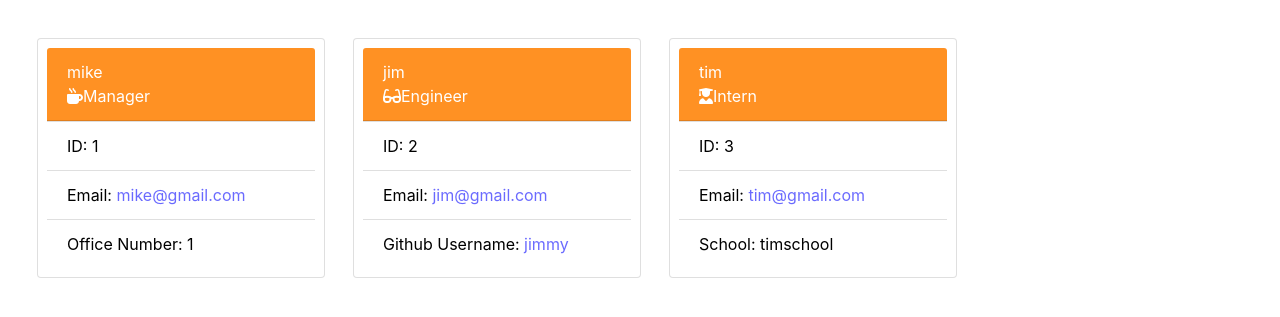
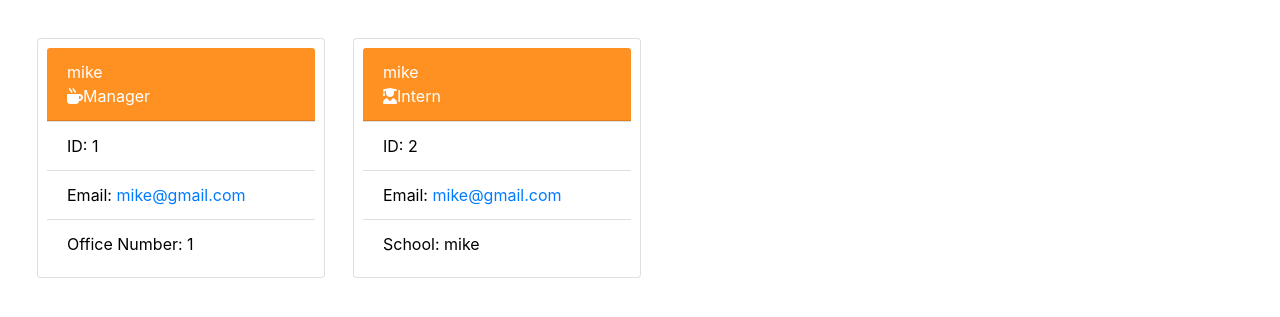
Before and after one commit to michaelreyes10/work-profile-generator, a website: page outcome/generated-output.html in a window 1280 px wide. Shown: the part 89-406 px from the top of the page. Drawn offline with nearby package versions, Linux system fonts and the light colour scheme.

Commit message:
fixed gen-page links

```diff
--- a/outcome/generated-output.html
+++ b/outcome/generated-output.html
@@ -22,30 +22,19 @@
            <i class="fas fa-mug-hot"></i>Manager</div>
            <ul class="list-group list-group-flush">
             <li class="list-group-item">ID: 1</li>
-            <li class="list-group-item">Email: <span id="email">mike@gmail.com</span></li>
+            <li class="list-group-item">Email: <span id="email"><a href="mailto:mike@gmail.com">mike@gmail.com</a></span></li>
             <li class="list-group-item">Office Number: 1</li>
             </ul>
         </div>
 
     <div class="card" style="width: 18rem;">
         <div class="card-header">
-       jim <br/>
-       <i class="fas fa-glasses"></i>Engineer</div>
+       mike <br/>
+       <i class="fas fa-user-graduate"></i>Intern</div>
        <ul class="list-group list-group-flush">
         <li class="list-group-item">ID: 2</li>
-        <li class="list-group-item">Email: <span id="email">jim@gmail.com</span></li>
-        <li class="list-group-item">Github Username: <span id="email"> jimmy</span></li>
-        </ul>
-    </div>
-
-    <div class="card" style="width: 18rem;">
-        <div class="card-header">
-       tim <br/>
-       <i class="fas fa-user-graduate"></i>Intern</div>
-       <ul class="list-group list-group-flush">
-        <li class="list-group-item">ID: 3</li>
-        <li class="list-group-item">Email: <span id="email">tim@gmail.com</span></li>
-        <li class="list-group-item">School: timschool</li>
+        <li class="list-group-item">Email: <span id="email"><a href="mailto:mike@gmail.com">mike@gmail.com</a></span></li>
+        <li class="list-group-item">School: mike</li>
         </ul>
     </div>
      </main>
```
Also changed, not shown: src/gen-page.js (+4 -4 lines).
